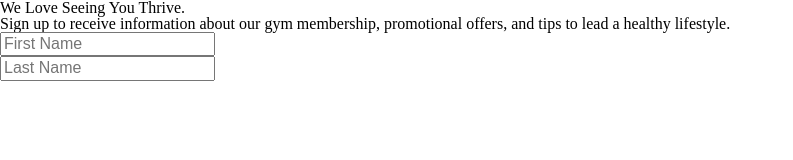
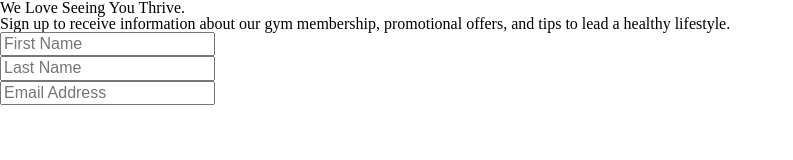
Before and after one commit to ITMD362-ashahid4/Project-1, a plain HTML site: page index.html in a window 1280 px wide. Shown: the whole page, without its empty margins (0-793 px from the left). Drawn offline with Linux system fonts and the light colour scheme.

Commit message:
Add div tag and label for email address

```diff
--- a/index.html
+++ b/index.html
@@ -15,10 +15,13 @@
         offers, and tips to lead a healthy lifestyle.</p>
   </div>
   <div>
-    <label for="First Name"> <input id="fname" type="text" name=fname_field placeholder="First Name"></label>
+    <label for="First Name"><input id="fname" type="text" name=fname_field placeholder="First Name"></label>
   </div>
   <div>
-    <label for="Last Name"> <input id="lname" type="text" name=lname_field placeholder="Last Name"></label>
+    <label for="Last Name"><input id="lname" type="text" name=lname_field placeholder="Last Name"></label>
+  </div>
+  <div>
+    <label for="Email Address"><input id="email" type="email" name=email_field placeholder="Email Address"></label>
   </div>
 
 
```
